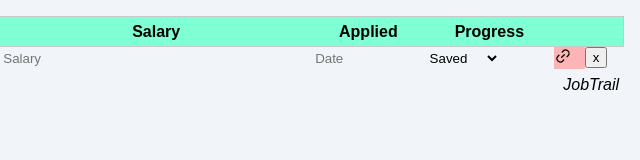
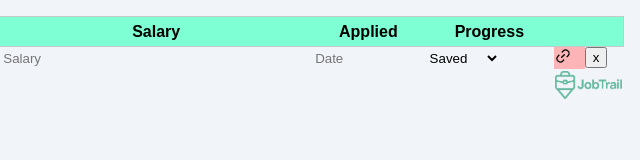
Before and after one commit to Jaefae/JobTrail, a browser extension: page index.html in a window 1280 px wide. Shown: the full height of the page, 640-1280 px from the left. Drawn offline with Linux system fonts and the light colour scheme.

Commit message:
Add logo to extension popup and manifest

```diff
--- a/index.html
+++ b/index.html
@@ -1,4 +1,5 @@
 <!DOCTYPE html>
+
 <head>
     <meta charset="UTF-8">
     <meta name="viewport" content="width=device-width, initial-scale=1.0">
@@ -7,6 +8,7 @@
     <script src="node_modules/webextension-polyfill/dist/browser-polyfill.js" type="module"></script>
     <script src="extension.js" type="module" defer></script>
 </head>
+
 <body>
     <div class="table-container">
         <table id="job-list">
@@ -27,6 +29,6 @@
     </div>
     <div class="footer">
         <button id="add-job">Add Job</button>
-        <p id="logo">JobTrail</p>
+        <img src="static/FullLogo.png" id="logo">
     </div>
 </body>
--- a/styles.css
+++ b/styles.css
@@ -24,6 +24,7 @@ thead tr {
     text-justify: left;
     padding: 5px;
 }
+
 .job-list th {
     position: sticky;
     font-size: 12px;
@@ -34,7 +35,9 @@ thead tr {
     margin: 0;
     padding: 0;
 }
-input, select {
+
+input,
+select {
     border-radius: 0;
     border: none;
     background: none;
@@ -49,10 +52,9 @@ input, select {
 }
 
 #logo {
-    font-size: 16px;
-    font-style: italic;
-    border-radius: 5px;
-    padding: 5px;
+    box-sizing: border-box;
+    height: 32px;
+    padding: 2px;
 }
 
 #add-job {
```
Also changed, not shown: manifest.json.
